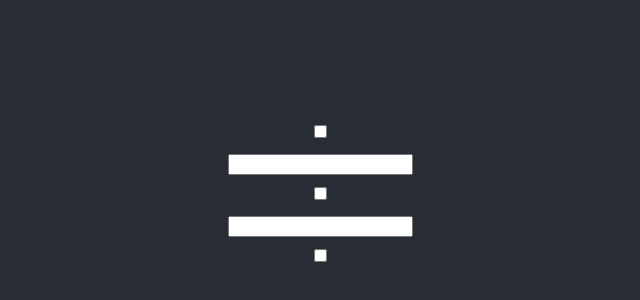
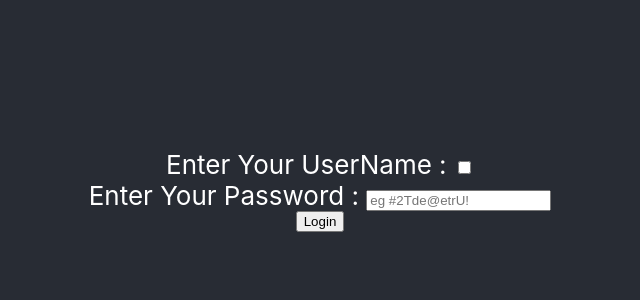
Before and after one commit to Red-stevo/SpringBoot-React-Full-Stack, a React (Create React App) app in the folder hooks-practice/: page / in a window 1280 px wide. Shown: the part 210-510 px from the top of the page, without its empty margins (320-960 px from the left). Built offline with nearby package versions, Linux system fonts and the light colour scheme.

Commit message:
working on component re-use

```diff
--- a/hooks-practice/src/App.js
+++ b/hooks-practice/src/App.js
@@ -1,12 +1,13 @@
 import './App.css';
-import UseEffectHook from "./Components/UseEffectHook";
+
+import LoginPage from "./axios_practice/pages/LoginPage";
 
 
 function App() {
   return (
     <div className="App">
       <header className="App-header">
-            <UseEffectHook />
+            <LoginPage />
       </header>
     </div>
   );
--- a/hooks-practice/src/axios_practice/ApiConnection/BackEndResources.js
+++ b/hooks-practice/src/axios_practice/ApiConnection/BackEndResources.js
@@ -1,7 +1,7 @@
 import axios from "axios";
 
 const openApi = axios.create({
-    baseURL : "http://172.16.107.233:8080"
+    baseURL : "http://192.168.0.141:8080"
 })
 
 /*This function will allow us to register a new user to the database.*/
--- a/hooks-practice/src/axios_practice/Components/InputComponent.jsx
+++ b/hooks-practice/src/axios_practice/Components/InputComponent.jsx
@@ -1,11 +1,12 @@
 import {Form} from "react-bootstrap";
 
-const InputComponent = ([label, placeHolder, type]) =>{
+const InputComponent = (props) =>{
     return(
         <>
             <Form.Group className="mb-3" controlId="formBasicEmail">
-                <Form.Label>{label}</Form.Label>
-                <Form.Control type={type} placeholder={placeHolder} />
+                <Form.Label>{props.label}</Form.Label>
+                <Form.Control type={props.type} placeholder={props.placeHolder}
+                onChange={props.onChange} value={props.value}/>
             </Form.Group>
         </>
     );
--- /dev/null
+++ b/hooks-practice/src/axios_practice/pages/LoginPage.jsx
@@ -0,0 +1,25 @@
+import InputComponent from "../Components/InputComponent";
+import {useState} from "react";
+import {Button} from "react-bootstrap";
+
+const LoginPage = () =>{
+    const [userName, setUserName] = useState("");
+    const [password, setPassword] = useState("");
+
+    return(
+        <>
+            <InputComponent label = "Enter Your UserName : "
+                            placeHolder={"eg Stephen Muiru"}
+                            type={"checkbox"} value={userName}
+                            onChange={(e) => setUserName(e.target.value)}/>
+            <InputComponent label = "Enter Your Password : "
+                            placeHolder={"eg #2Tde@etrU!"}
+                            type={"password"} value={password}
+                            onChange={(e) => setPassword(e.target.value)}/>
+
+            <Button type={"submit"} onClick={() => {
+                console.log(userName, password)}}>Login</Button>
+        </>
+    )
+}
+export default LoginPage;
```
